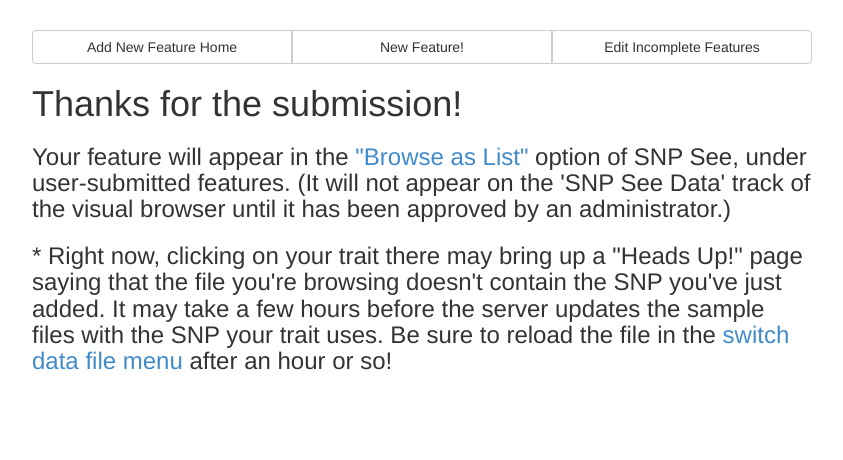
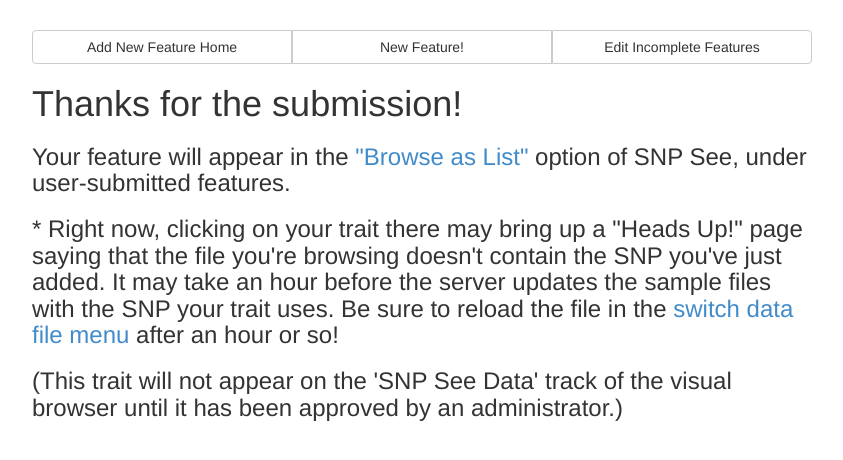
Before and after one commit to DavidMuller/SNP_See, a Django app: page /SNP_Feature_View/thanks/ in a window 1280 px wide. Shown: the part 80-540 px from the top of the page, without its empty margins (218-1061 px from the left). Run offline with Django 3.2, Linux system fonts and the light colour scheme; some libraries are stand-ins or nearby versions.

Commit message:
change working of thank you message

```diff
--- a/SNP_Feature_View/templates/SNP_Feature_View/thanks.html
+++ b/SNP_Feature_View/templates/SNP_Feature_View/thanks.html
@@ -13,8 +13,10 @@
 
 <h1> Thanks for the submission! </h1>
 
-<h3> Your feature will appear in the <a href="{% url 'feature_view_select_phenotypes' %}"> "Browse as List"</a> option of SNP See, under user-submitted features.  (It will not appear on the 'SNP See Data' track of the visual browser until it has been approved by an administrator.)  </h3>
+<h3> Your feature will appear in the <a href="{% url 'feature_view_select_phenotypes' %}"> "Browse as List"</a> option of SNP See, under user-submitted features. </h3>
 
-<h3>* Right now, clicking on your trait there may bring up a "Heads Up!" page saying that the file you're browsing doesn't contain the SNP you've just added.  It may take a few hours before the server updates the sample files with the SNP your trait uses.  Be sure to reload the file in the <a href="{% url 'feature_view_sample_data_selector' %}">switch data file menu</a> after an hour or so!</h3>
+<h3>* Right now, clicking on your trait there may bring up a "Heads Up!" page saying that the file you're browsing doesn't contain the SNP you've just added.  It may take an hour before the server updates the sample files with the SNP your trait uses.  Be sure to reload the file in the <a href="{% url 'feature_view_sample_data_selector' %}">switch data file menu</a> after an hour or so!</h3>
+
+<h3> (This trait will not appear on the 'SNP See Data' track of the visual browser until it has been approved by an administrator.) </h3>
 
 {% endblock content %}
```
